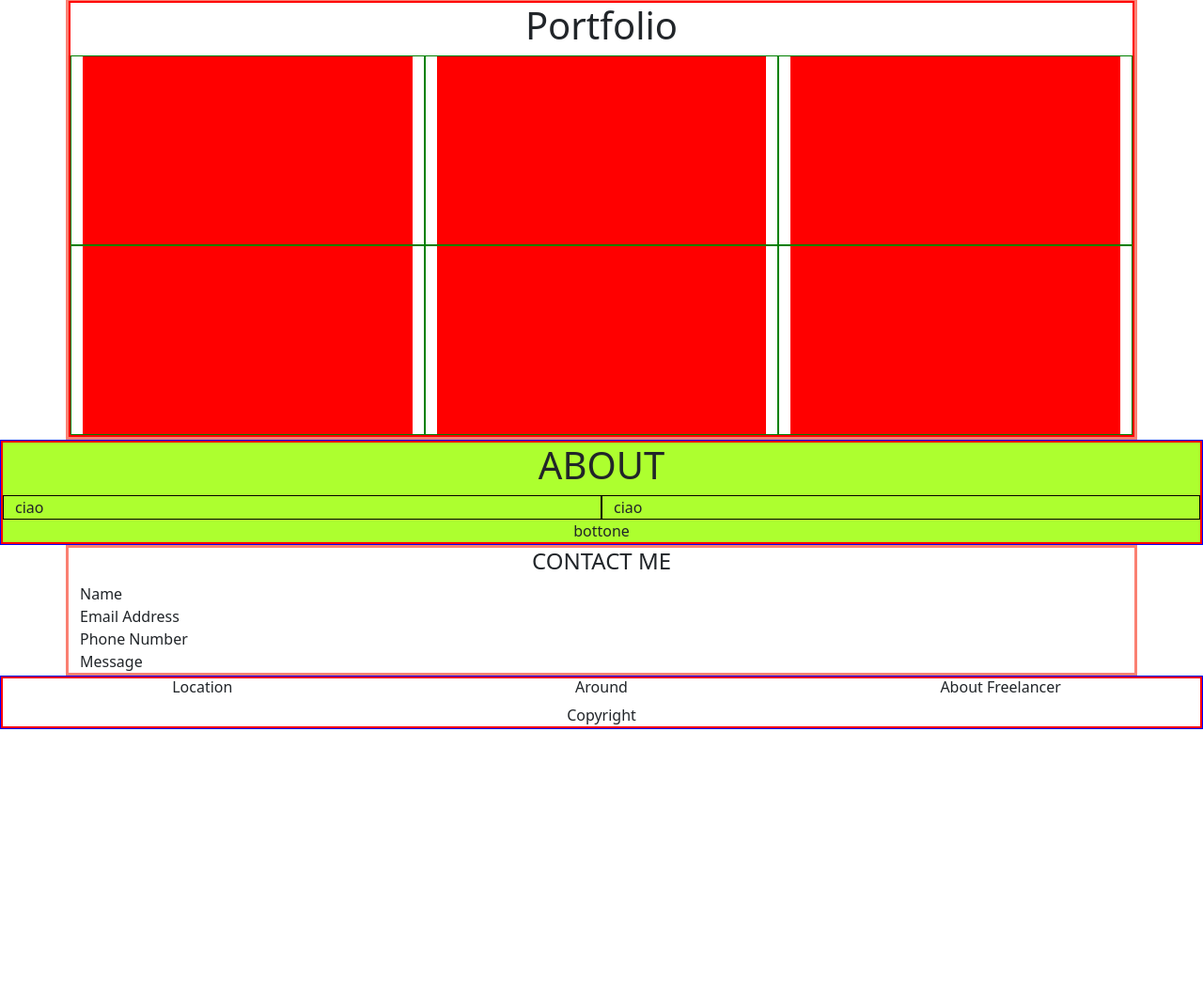
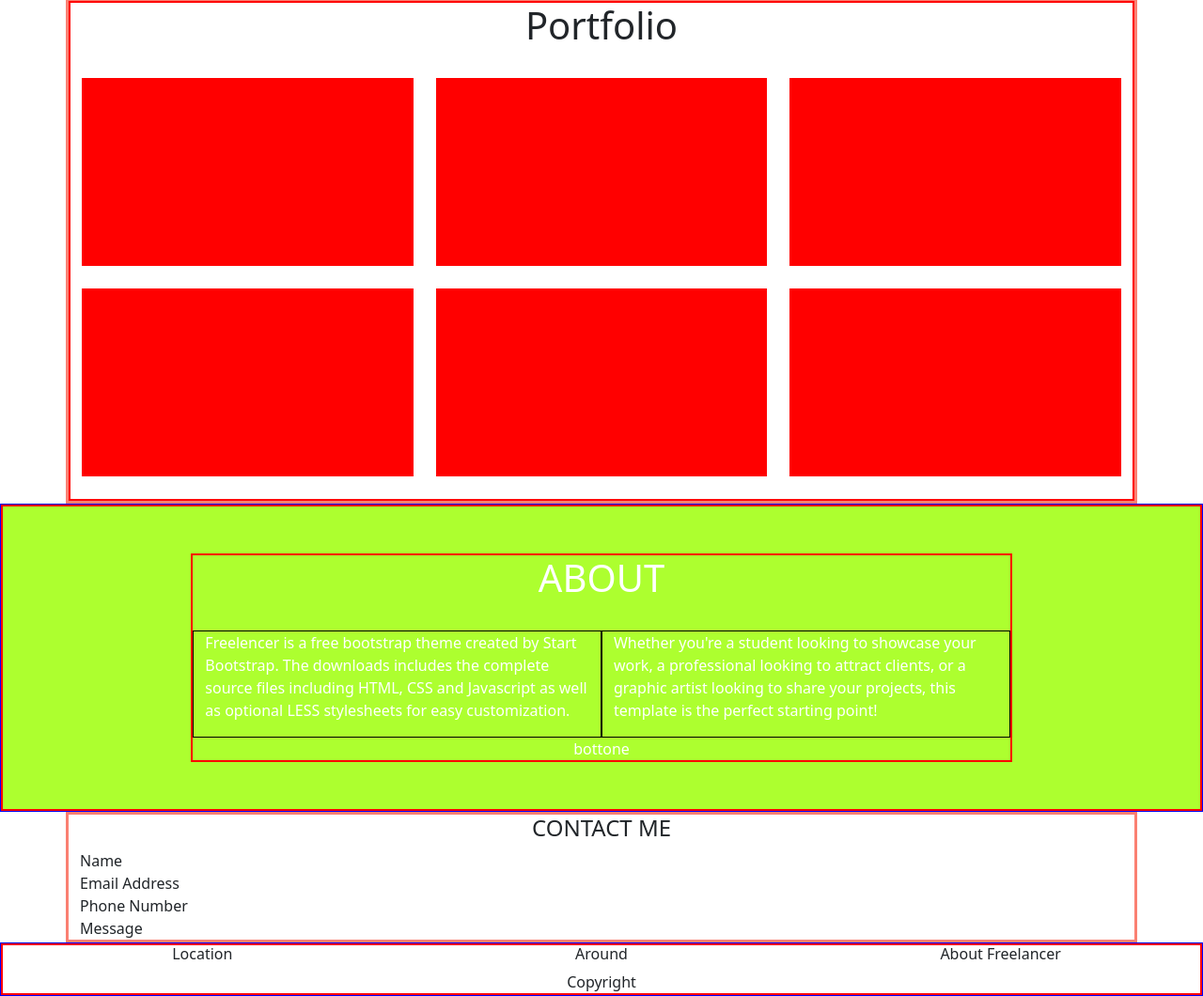
Before and after one commit to Franco-Palmieri/html-css-bootstrap-freelancer, a plain HTML site: page index.html in a window 1280 px wide. Shown: the part 284-1344 px from the top of the page at 94% size. Before the commit the page ends 1060 px from the top, so only its background shows below. Drawn offline with nearby package versions, Linux system fonts and the light colour scheme.

Commit message:
Bootstrap

```diff
--- a/index.html
+++ b/index.html
@@ -9,7 +9,7 @@
     <title>Document</title>
 </head>
 <body>
-    <header class="container-fluid">
+    <header class="container-fluid bg-green">
         <div class="header-content">
             <div class="man-picture"></div>
             <div class="title">
@@ -46,18 +46,39 @@
 
         </div>
     </div>
-    <div class="container-fluid">
-        <div class="row box-about">
-            <div class="about col-12">
-                <h1>ABOUT</h1>
+    <div class="container-fluid bg-green">
+        <div class="row">
+            <div class="about-content col-8 offset-2">
+                <div class="row">
+                    <div class="about-title col-12">
+                        <h1>ABOUT</h1>
+                    </div>
+                    <div class="about-text-container col-12 col-sm-6">
+                        <div class="about-text-content">
+                            <p>
+                                Freelencer is a free bootstrap theme
+                                created by Start Bootstrap. The downloads
+                                includes the complete source files
+                                including HTML, CSS and Javascript as well
+                                as optional LESS stylesheets for easy
+                                customization.
+                            </p>
+                        </div>
+                    </div>
+                    <div class="about-text-container col-12 col-sm-6">
+                        <p>
+                            Whether you're a student looking to showcase
+                            your work, a professional looking to attract
+                            clients, or a graphic artist looking to share
+                            your projects, this template is the perfect
+                            starting point!
+                        </p>
+                    </div>
+                    <div class="button-download col-12">bottone</div>
+
+                </div>
+
             </div>
-            <div class="about-text col-12 col-sm-6">
-                ciao
-            </div>
-            <div class="about-text col-12 col-sm-6">
-                ciao
-            </div>
-            <div class="button-download col-12">bottone</div>
         </div>
     </div>
     <div class="container">
--- a/style.css
+++ b/style.css
@@ -4,7 +4,7 @@
 .container-fluid{
     border: 1px solid blue;
 }
-header{
+.bg-green{
     background-color: greenyellow;
 }
 .header-content{
@@ -22,24 +22,24 @@ header{
     height: 100px;
     border: 2px solid black;
 }
-
 .title-picture{
     text-align: center;
+    margin-bottom: 24px;
 }
 .box-picture{
     height: 200px;
     background-color: red;
+    margin-bottom: 24px;
 }
-.foto{
-    border: 1px solid green;
+.about-content{
+    padding: 50px 0;
+    color: white;
 }
-.box-about{
-    background-color: greenyellow;
+.about-title{
+    text-align: center;
+    margin-bottom: 24px;
 }
-.about{
-    text-align: center;
-}
-.about-text{
+.about-text-container{
     border: 1px solid black;
 }
 .button-download{
```
